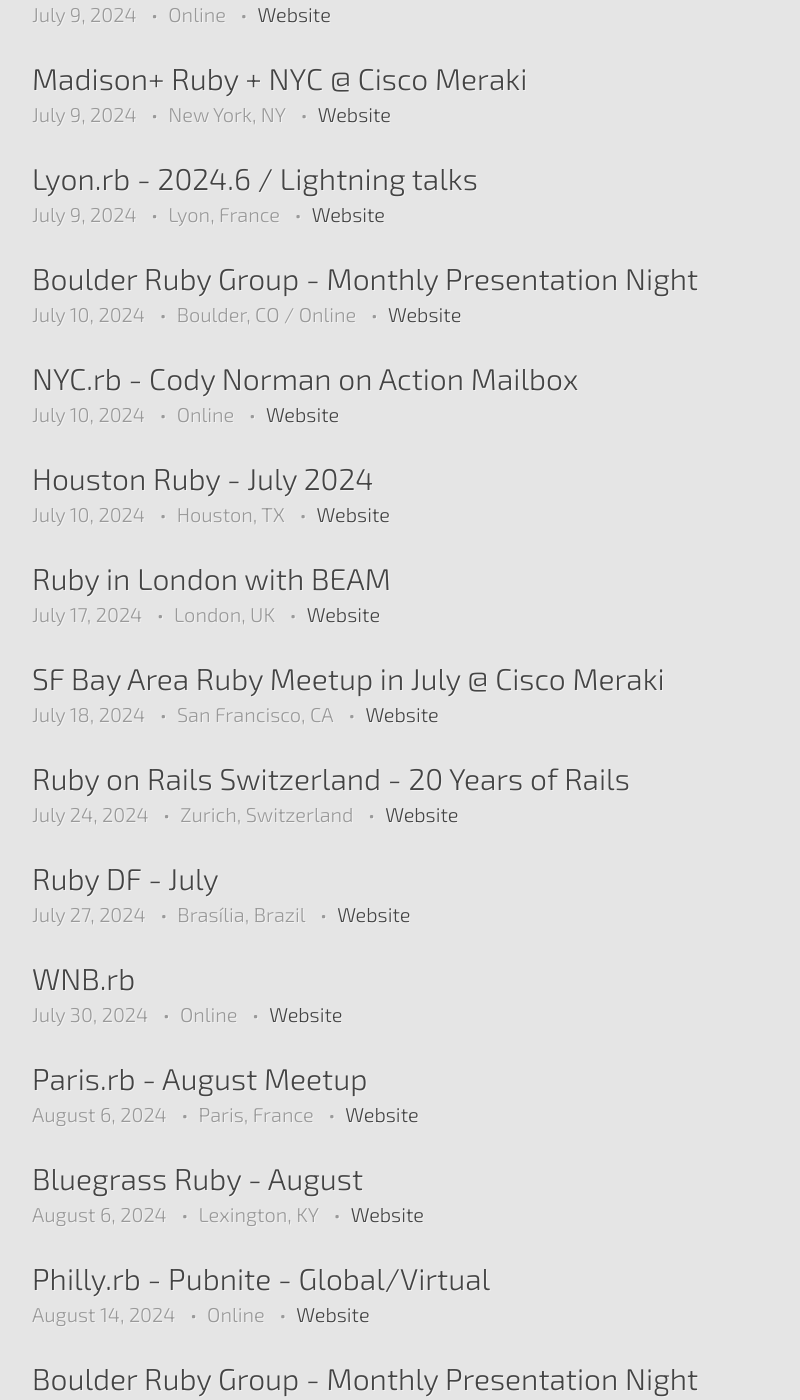
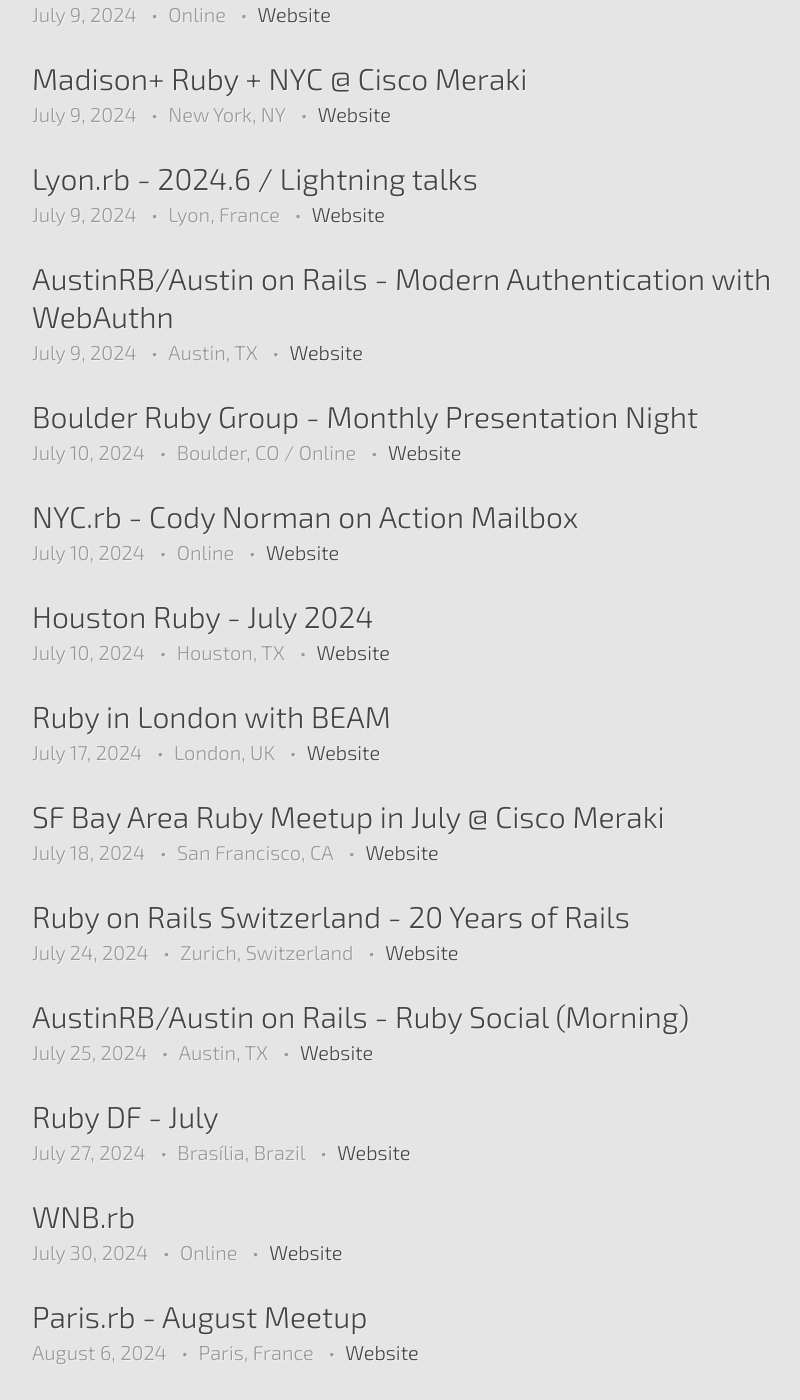
Before and after one commit to ruby-conferences/ruby-conferences.github.io, a Jekyll site: the page built from meetups/index.html, in a window 1280 px wide and 1400 px high, scrolled down 602 px. Shown: the whole window, without its empty margins (208-1008 px from the left). Built offline with Jekyll 4.4.1, drawn with Linux system fonts in a browser that asks for light colours.

Commit message:
adding meetup info AustinRB/Austin On Rails for the month of July (#674)

```diff
--- a/_data/meetups.yml
+++ b/_data/meetups.yml
@@ -963,3 +963,17 @@
   start_time: 09:30:00 BRT
   end_time: 12:00:00 BRT
   url: https://rubydf.com/events/terceira-edicao
+
+- name: AustinRB/Austin on Rails - Modern Authentication with WebAuthn
+  location: Austin, TX
+  date: 2024-07-09
+  start_time: 18:30:00 CDT
+  end_time: 20:30:00 CDT
+  url: https://www.meetup.com/austinrb/events/297610747/
+
+- name: AustinRB/Austin on Rails - Ruby Social (Morning)
+  location: Austin, TX
+  date: 2024-07-25
+  start_time: 8:00:00 CDT
+  end_time: 10:00:00 CDT
+  url: https://www.meetup.com/austinrb/events/300257002/
```
